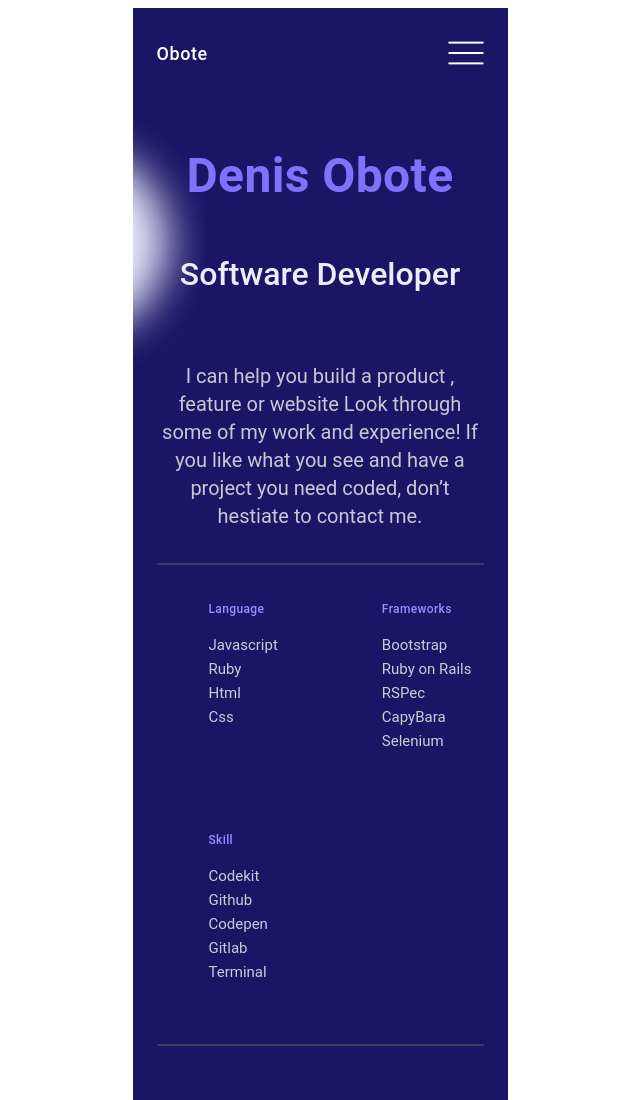
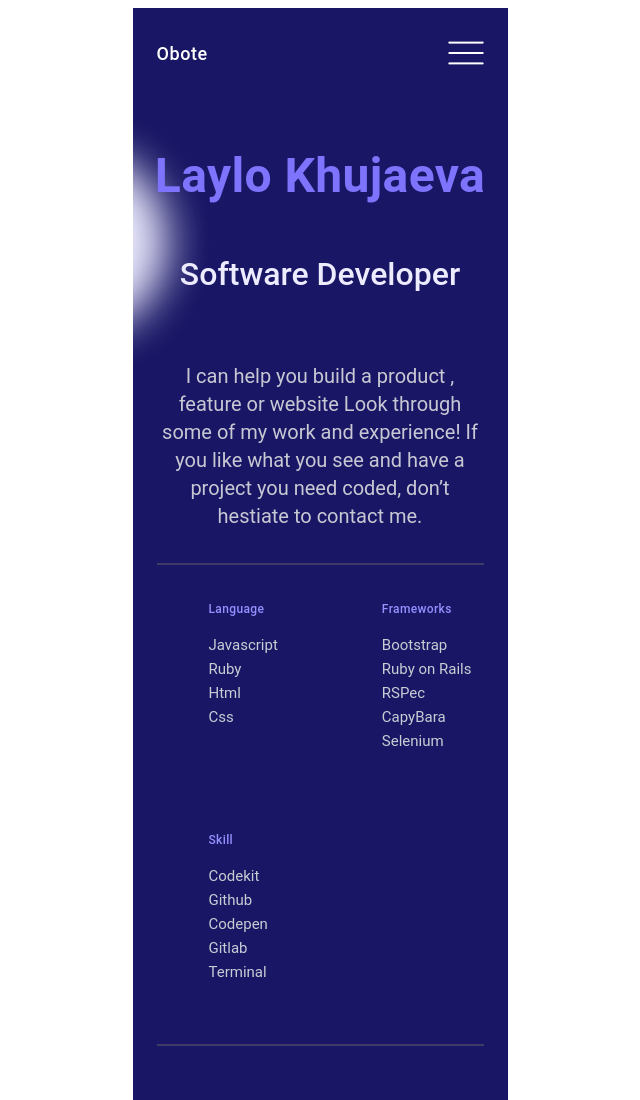
Before and after one commit to Obote/portfolio-mobileversion, a website: page index.html in a window 1280 px wide. Shown: the top 1100 px of the page, without its empty margins (320-960 px from the left). Drawn offline with Linux system fonts and the light colour scheme.

Commit message:
Change name

```diff
--- a/index.html
+++ b/index.html
@@ -16,7 +16,7 @@
     </nav>
     <main>
         <section class="profile-container">
-            <h1>Denis Obote</h1>
+            <h1>Laylo Khujaeva</h1>
             <h2>Software Developer</h2>
             <p>I can help you build a product , feature or website Look through some of my work and experience! If you like what you see and have a project you need coded,  don’t hestiate to contact me.</p>
         </section>
```
